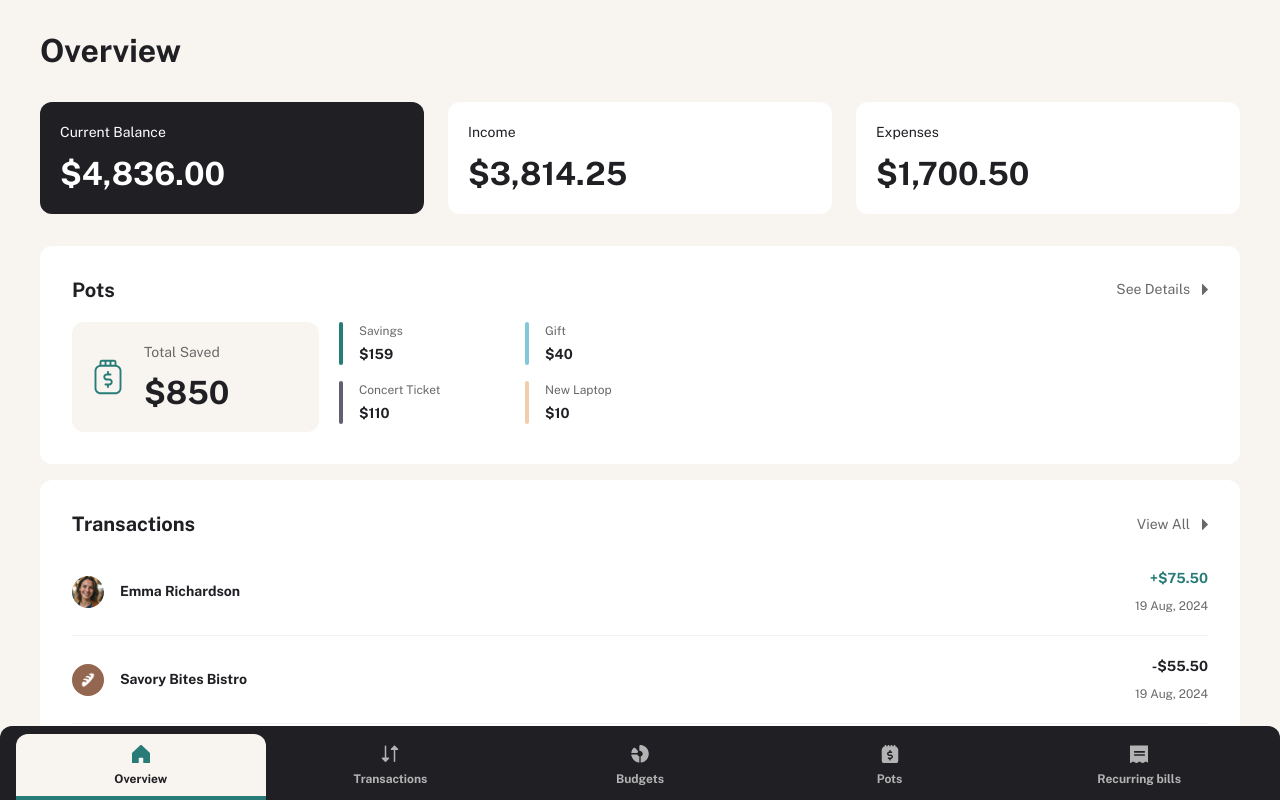
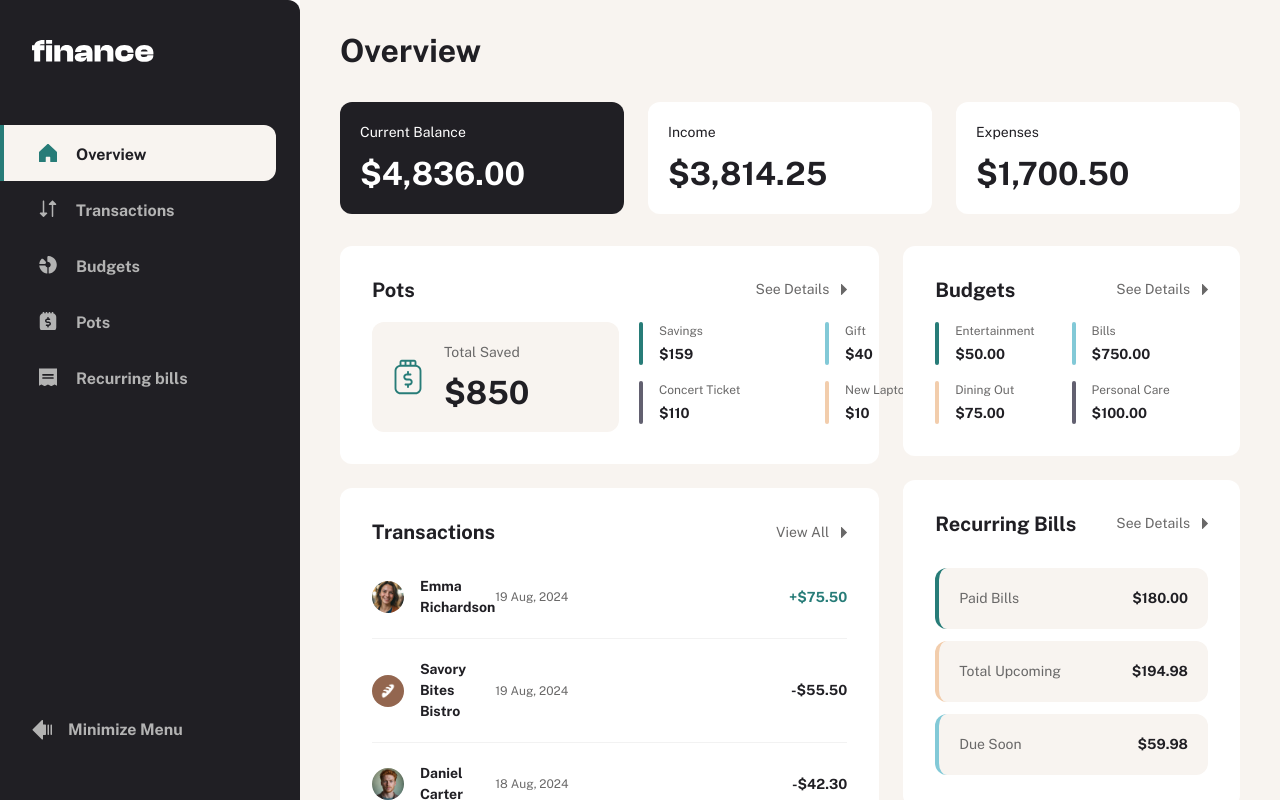
Before and after one commit to mjclaypool/Personal-Finance-App, a React (Vite) app: page /budgets in a window 1280 px wide. Shown: the top 800 px of the page. Built offline with nearby package versions, Linux system fonts and the light colour scheme.

Commit message:
Update responsive design for desktop
- Created transaction header bar to provide labels for transactions in lists.
- Updated the navigation bar to change from a bottom to a side bar in desktop views.

```diff
--- a/src/App.tsx
+++ b/src/App.tsx
@@ -18,8 +18,8 @@ function App() {
   }
   return (
     <FinanceContextProvider>
-      <>
-        <main className="bg-p-beige100 min-h-[100vh] font-pubSans px-200 py-300 md:px-500 md:py-400">
+      <div className="xl:flex xl:flex-row-reverse">
+        <main className="xl:flex-1 bg-p-beige100 min-h-[100vh] font-pubSans px-200 py-300 md:px-500 md:py-400">
           {page == "Overview" && <Homepage />}
           {page == "Pots" && <PotsPage />}
           {page == "Transactions" && <TransactionsPage />}
@@ -27,7 +27,7 @@ function App() {
           {page == "Recurring bills" && <RecurringBillsPage />}
         </main>
         <NavBar onNavSelection={handleNavSelection} />
-      </>
+      </div>
     </FinanceContextProvider>
   )
 }
--- a/src/UI/NavBar.tsx
+++ b/src/UI/NavBar.tsx
@@ -1,5 +1,8 @@
 import { useState } from 'react';
 
+import NavItem from './NavItem';
+
+import logo from '../assets/images/logo-large.svg';
 import overviewIcon from '../assets/images/icon-nav-overview.svg';
 import transactionsIcon from '../assets/images/icon-nav-transactions.svg';
 import budgetsIcon from '../assets/images/icon-nav-budgets.svg';
@@ -10,6 +13,7 @@ import activeTransactionsIcon from '../assets/images/icon-nav-transactions-activ
 import activeBudgetsIcon from '../assets/images/icon-nav-budgets-active.svg';
 import activePotsIcon from '../assets/images/icon-nav-pots-active.svg';
 import activeRecurringIcon from '../assets/images/icon-nav-recurring-bills-active.svg';
+import minMenuIcon from '../assets/images/icon-minimize-menu.svg';
 
 type navItem = {
   label: string,
@@ -61,25 +65,23 @@ const NavBar = (props: {onNavSelection: (item: string) => void}) => {
   }
 
   return (
-    <div className="sticky bottom-0 flex justify-between items-center bg-p-grey900 rounded-t-xl font-pubSans px-200 pt-100">
+    <div className="sticky bottom-0 xl:relative font-pubSans bg-p-grey900 rounded-t-xl pt-100 xl:min-h-[100vh] xl:w-[300px] xl:rounded-l-none xl:rounded-r-xl">
+      <img src={logo} alt="Finance logo" className="hidden xl:block xl:fixed p-400 pb-[72px]" />
+      <div className="flex justify-between items-center xl:fixed xl:top-[125px] xl:flex-col xl:justify-start xl:items-start md:gap-[42px] xl:gap-0 w-full px-200 md:px-500 xl:px-0">
         {navMenu.map((menuItem) => (
-        <div key={menuItem.label} className="flex-1">
+          <div key={menuItem.label} className="flex-1 xl:flex-none" onClick={() => handleClick(menuItem.label)}>
             {menuItem.label == activePage ?
-            <div className="flex flex-col flex-1 items-center bg-p-beige100 rounded-t-xl border-b-4 border-b-s-green py-100">
-              <img src={menuItem.activeIcon} alt={menuItem.alt} className="h-6 w-6 object-cover p-[3px]" />
-              <p className="hidden md:block text-preset5 text-p-grey900 font-bold mt-1">{menuItem.label}</p>
-            </div>
+              <NavItem type="active" icon={menuItem.activeIcon} alt={menuItem.alt} label={menuItem.label} />
             :
-            <div
-              className="flex flex-col flex-1 items-center border-b-4 border-b-transparent py-100 cursor-pointer"
-              onClick={() => handleClick(menuItem.label)}
-            >
-              <img src={menuItem.icon} alt={menuItem.alt} className="h-6 w-6 object-cover p-[3px]" />
-              <p className="hidden md:block text-preset5 text-p-grey300 font-bold mt-1">{menuItem.label}</p>
-            </div>
+              <NavItem type="inactive" icon={menuItem.icon} alt={menuItem.alt} label={menuItem.label} />
             }
           </div>
         ))}
+      </div>
+      <div className="hidden xl:flex items-center gap-4 fixed bottom-[58px] px-400 cursor-pointer">
+        <img src={minMenuIcon} alt="Minimize menu icon" />
+        <p className="text-preset3 text-p-grey300">Minimize Menu</p>
+      </div>
     </div>
   )
 }
--- /dev/null
+++ b/src/UI/NavItem.tsx
@@ -0,0 +1,15 @@
+const NavItem = (props: {type: string, icon: string, alt: string, label: string}) => {
+  const typeStyle: {[key: string]: string} = {
+    active: "text-p-grey900 bg-p-beige100 rounded-t-xl border-b-4 border-b-s-green xl:rounded-tl-none xl:border-b-0 xl:rounded-r-xl xl:border-l-4 xl:border-l-s-green",
+    inactive: "text-p-grey300 border-b-4 border-b-transparent xl:border-b-0 xl:border-l-4 xl:border-l-transparent cursor-pointer"
+  }
+
+  return (
+    <div className={`${typeStyle[props.type]} flex flex-col xl:flex-row xl:gap-4 flex-1 xl:flex-none items-center xl:w-[276px] xl:h-[56px] py-100 xl:py-0 xl:pl-8`}>
+      <img src={props.icon} alt={props.alt} className="h-6 w-6 object-cover p-[3px]" />
+      <p className="hidden md:block text-preset5 xl:text-preset3 font-bold mt-1">{props.label}</p>
+    </div>
+  )
+}
+
+export default NavItem;
--- a/src/components/RecurringItemsList.tsx
+++ b/src/components/RecurringItemsList.tsx
@@ -1,4 +1,5 @@
 import RecurringItem from "../components/RecurringItem";
+import TransactionHeaderBar from "./TransactionHeaderBar";
 
 // RecurringItemsList component
 //
@@ -19,6 +20,7 @@ type transaction = {
 const RecurringItemsList = (props: {bills: transaction[]}) => {
   return (
     <div>
+      <TransactionHeaderBar type="recurring" />
       {props.bills.map(transaction => (
         <div key={transaction.name + transaction.date}>
           <RecurringItem
--- /dev/null
+++ b/src/components/TransactionHeaderBar.tsx
@@ -0,0 +1,32 @@
+// RecurringItemsList component
+//
+// Used in: TransactionsPage.tsx, RecurringItemsList.tsx
+// Function:
+// -- Displays the column headings for transaction items.
+
+const TransactionHeaderBar = (props: {type: string}) => {
+  return (
+    <>
+      <div className="hidden md:flex justify-between items-center gap-8 text-preset5 text-p-grey500 py-150">
+        {props.type == "transactions" &&
+          <>
+            <h2 className="flex-1">Recipient / Sender</h2>
+            <h2 className="w-[80px] xl:w-[120px]">Category</h2>
+            <h2 className="w-[88px] xl:w-[120px]">Transaction Date</h2>
+            <h2 className="w-[88px] xl:w-[200px] text-end">Amount</h2>
+          </>
+        }
+        {props.type == "recurring" &&
+          <>
+            <h2 className="flex-1">Bill Title</h2>
+            <h2 className="w-[120px]">Due Date</h2>
+            <h2 className="w-[100px] text-end">Amount</h2>
+          </>
+        }
+      </div>
+      <div className="h-[1px] bg-p-grey500 bg-opacity-15 my-3"/>
+    </>
+  )
+}
+
+export default TransactionHeaderBar;
--- a/src/components/TransactionItem.tsx
+++ b/src/components/TransactionItem.tsx
@@ -31,25 +31,25 @@ const TransactionItem = (props: transactionProps) => {
   }
 
   return (
-    <div className="flex justify-between items-center">
-      <div className="flex items-center gap-4">
+    <div className="flex justify-between items-center md:gap-8">
+      <div className="flex items-center gap-4 md:flex-1">
         {props.avatarVariableVis ?
           <img src={props.avatar} alt="avatar image" className="hidden md:block h-8 object-cover rounded-full" />
         :
           <img src={props.avatar} alt="avatar image" className="h-8 object-cover rounded-full" />
         }
-        <div className="flex flex-col">
-          <h3 className="text-preset4 text-p-grey900 font-bold">{props.name}</h3>
-          {props.category && <p className="text-preset5 text-p-grey500">{props.category}</p>}
+        <div className="flex flex-col md:flex-row md:items-center md:justify-between md:gap-8 md:flex-1">
+          <h3 className="text-preset4 text-p-grey900 font-bold md:flex-1">{props.name}</h3>
+          {props.category && <p className="text-preset5 text-p-grey500 md:w-[80px] xl:w-[120px]">{props.category}</p>}
         </div>
       </div>
-      <div className={`${sizeVariants[props.size]} flex flex-col items-end`}>
+      <div className={`${sizeVariants[props.size]} flex flex-col items-end md:flex-row-reverse md:items-center md:gap-8`}>
         {props.amount > 0 ?
-          <p className="text-preset4 text-s-green font-bold">+{finCtx.formatWithCents(props.amount)}</p>
+          <p className="text-preset4 text-s-green font-bold md:text-end md:w-[88px] xl:w-[200px]">+{finCtx.formatWithCents(props.amount)}</p>
         :
-          <p className="text-preset4 text-p-grey900 font-bold">{finCtx.formatWithCents(props.amount)}</p>
+          <p className="text-preset4 text-p-grey900 font-bold md:text-end md:w-[88px] xl:w-[200px]">{finCtx.formatWithCents(props.amount)}</p>
         }
-        <p className="text-preset5 text-p-grey500">{date}</p>
+        <p className="text-preset5 text-p-grey500 md:w-[88px] xl:w-[120px]">{date}</p>
       </div>
     </div>
   )
--- a/src/pages/Homepage.tsx
+++ b/src/pages/Homepage.tsx
@@ -16,12 +16,12 @@ const Homepage = () => {
     <>
       <PageHeading pageTitle="Overview" />
       <Summary />
-      <div className="flex flex-col gap-6">
-        <div className="flex flex-col gap-4">
+      <div className="flex flex-col xl:flex-row xl:justify-between gap-6">
+        <div className="flex flex-col gap-4 xl:flex-1 xl:gap-6">
           <Pots />
           <Transactions />
         </div>
-        <div className="flex flex-col gap-4">
+        <div className="flex flex-col gap-4 xl:gap-6">
           <Budgets />
           <Recurring />
         </div>
--- a/src/pages/PotsPage.tsx
+++ b/src/pages/PotsPage.tsx
@@ -21,9 +21,9 @@ const PotsPage = () => {
   return (
     <div className="flex flex-col gap-8">
       <PageHeading pageTitle="Pots" button={<Button label="+ Add New Pot" type="primary"/>} />
-      <div className="flex flex-col gap-6">
+      <div className="flex flex-col gap-6 xl:flex-row xl:flex-wrap">
         {finCtx.pots.map((pot) => (
-          <div key={pot.name}>
+          <div key={pot.name} className="xl:flex-1 xl:min-w-[430px]">
             <SectionWrapper color="white">
               <div className="flex flex-col gap-8">
                 <SectionHeading
--- a/src/pages/RecurringBillsPage.tsx
+++ b/src/pages/RecurringBillsPage.tsx
@@ -31,9 +31,9 @@ const RecurringBillsPage = () => {
   return (
     <div className="flex flex-col gap-8">
       <PageHeading pageTitle="Recurring Bills" />
-      <div className="flex flex-col gap-6">
-        <div className="flex flex-col md:flex-row gap-3 md:gap-6">
-          <div className="md:flex-1">
+      <div className="flex flex-col xl:flex-row gap-6">
+        <div className="flex flex-col md:flex-row xl:flex-col gap-3 md:gap-6 xl:w-[337px]">
+          <div className="md:flex-1 xl:flex-none">
             <SectionWrapper color="black">
               <div className="flex md:flex-col items-center md:items-start gap-5 md:gap-8">
                 <img src={billsIcon} alt="Recurring bills icon" />
@@ -44,12 +44,13 @@ const RecurringBillsPage = () => {
               </div>
             </SectionWrapper>
           </div>
-          <div className="md:flex-1">
+          <div className="md:flex-1 xl:flex-none">
             <SectionWrapper color="white">
               <RecurringSummary bills={recurringBillsWithStatus}/>
             </SectionWrapper>
           </div>
         </div>
+        <div className="xl:flex-1">
           <SectionWrapper color="white">
             <div className="flex flex-col gap-6">
               <SearchBar sort={true} />
@@ -58,6 +59,7 @@ const RecurringBillsPage = () => {
           </SectionWrapper>
         </div>
       </div>
+    </div>
   )
 }
 
--- a/src/pages/TransactionsPage.tsx
+++ b/src/pages/TransactionsPage.tsx
@@ -4,6 +4,7 @@ import FinanceContext from "../store/FinanceContext";
 import PageHeading from "../UI/PageHeading";
 import SearchBar from "../UI/SearchBar";
 import SectionWrapper from "../UI/SectionWrapper";
+import TransactionHeaderBar from "../components/TransactionHeaderBar";
 import TransactionItem from "../components/TransactionItem";
 
 // Transactions Page
@@ -20,7 +21,8 @@ const TransactionsPage = () => {
       <SectionWrapper color="white">
         <div className="flex flex-col gap-6">
           <SearchBar sort={true} filter={true} />
-          <div>
+          <div className="flex flex-col">
+            <TransactionHeaderBar type="transactions" />
             {finCtx.transactions.map(transaction => (
               <div key={transaction.name + transaction.date}>
                 <TransactionItem
```
Also changed, not shown: src/components/RecurringItem.tsx (+5 -5 lines). Lines whose indentation alone changed are shown as unchanged.
